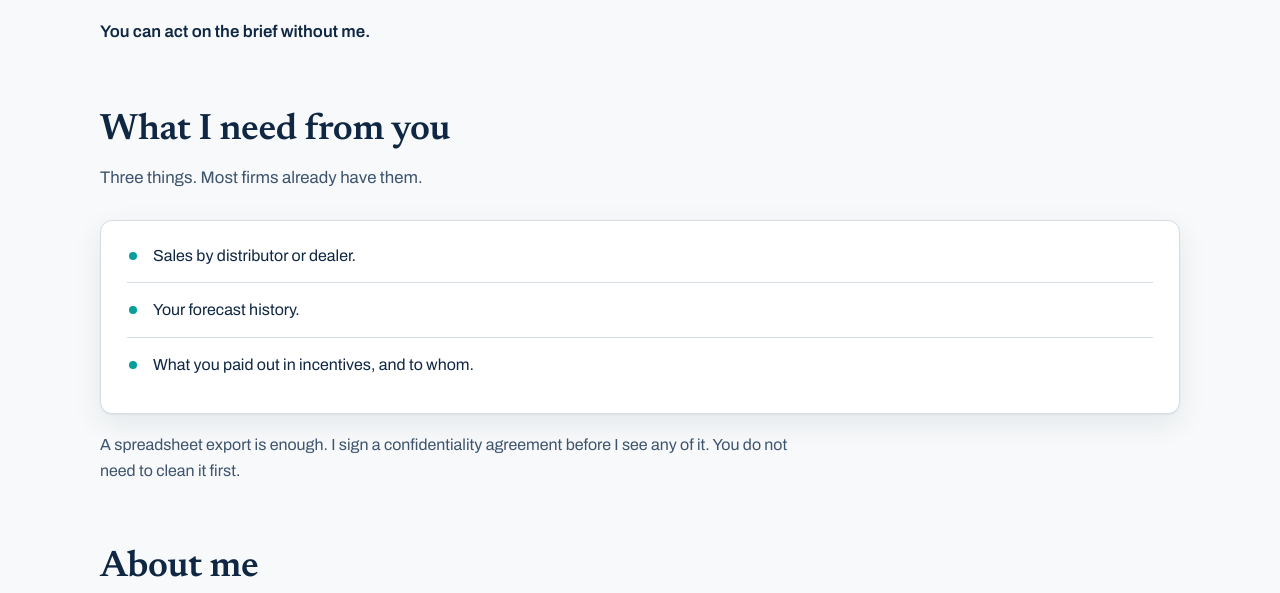
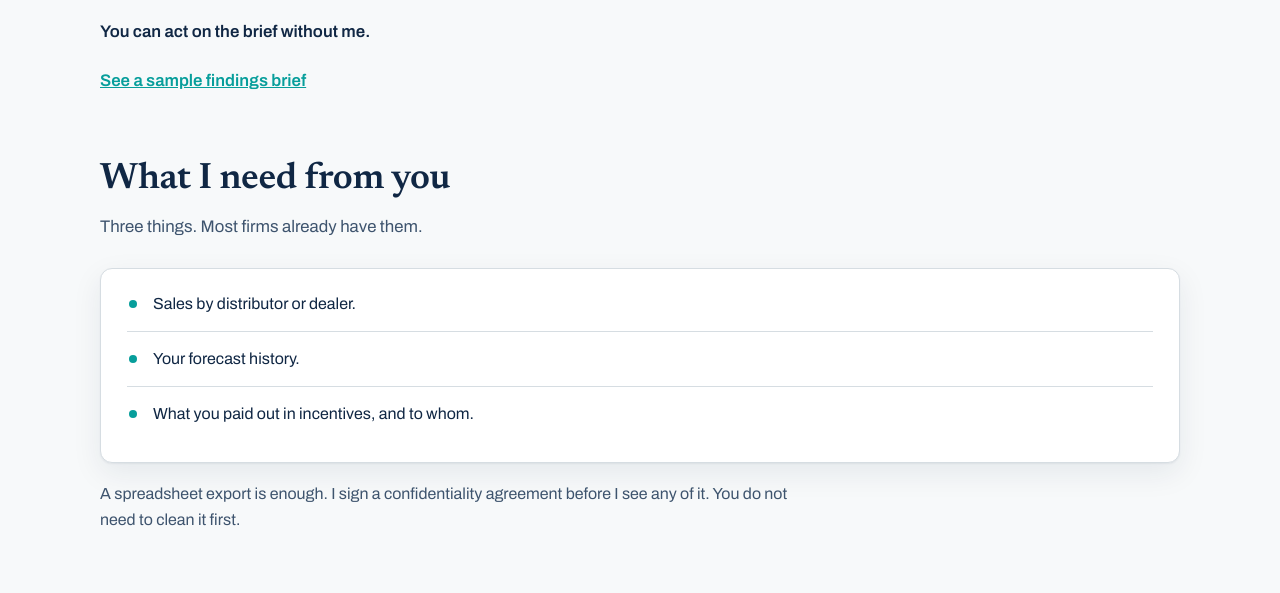
Before and after one commit to arunshanmugamprema/path2, a plain HTML site: page index.html in a window 1280 px wide. Shown: the part 2977-3570 px from the top of the page. Drawn offline with Linux system fonts and the light colour scheme.

Commit message:
Link sample findings brief from What You Receive

```diff
--- a/index.html
+++ b/index.html
@@ -541,6 +541,7 @@
           </div>
         </div>
         <p class="brief-close">You can act on the brief without me.</p>
+        <p class="brief-close"><a href="sample-report.html">See a sample findings brief</a></p>
       </section>
 
       <!-- What I need from you -->
```
